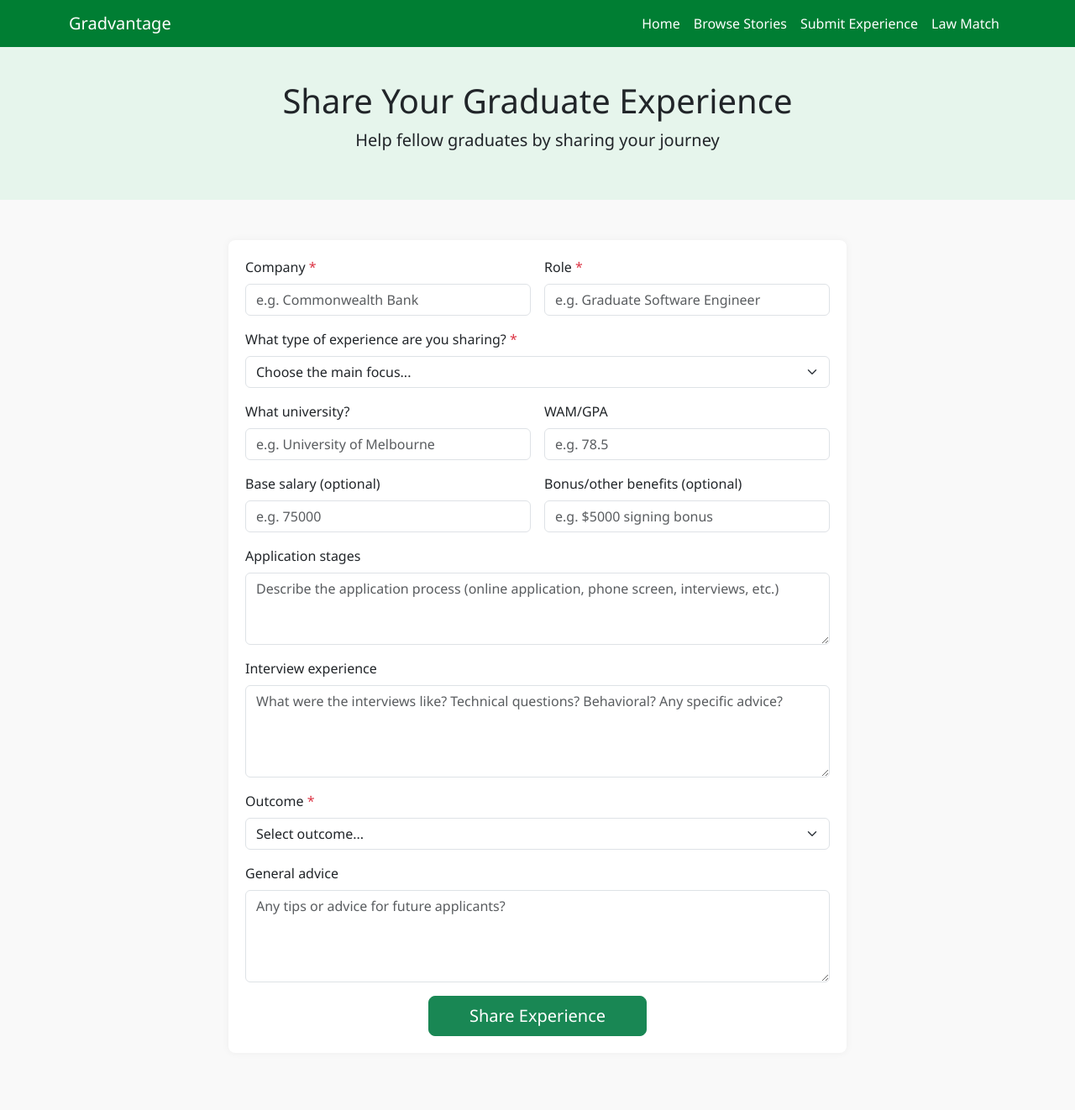
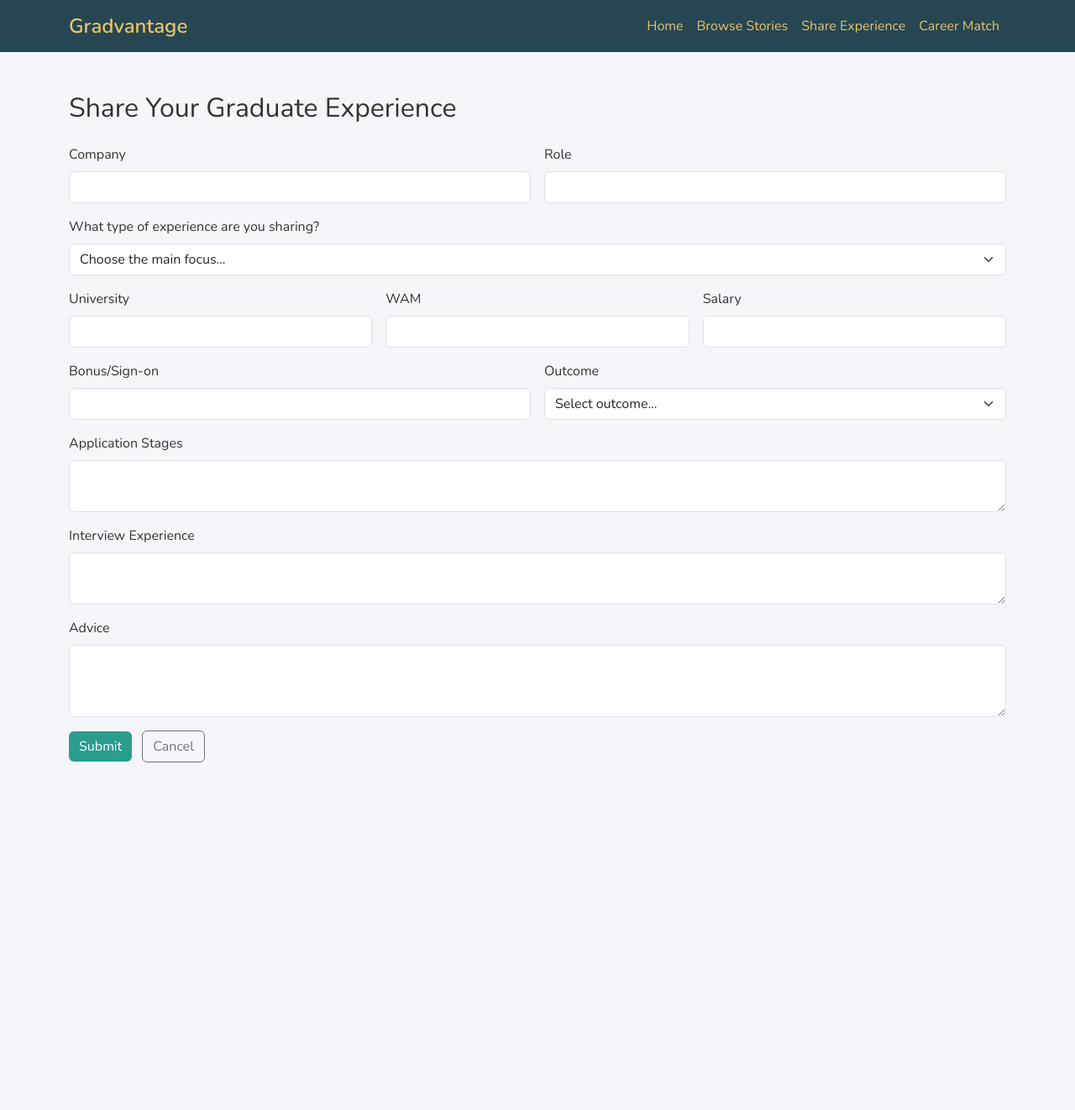
Before and after one commit to marlygme/grad-olliescott, a Flask app: page /submit in a window 1280 px wide. Shown: the whole page at 84% size. After the commit the page ends 908 px from the top, so only its background shows below. Run offline with Flask 3, Linux system fonts and the light colour scheme.

Commit message:
Assistant checkpoint: Updated templates with modern design and styling
Assistant generated file changes:
- templates/base.html: Update base template with modern design
- templates/submit.html: Update submit form with modern design and styling, Update form fields to match new design

---

User prompt:

use this

Replit-Commit-Author: Assistant
Replit-Commit-Session-Id: 8eabebea-d98e-4c7b-9425-31b41ec1f396

```diff
--- a/templates/base.html
+++ b/templates/base.html
@@ -3,45 +3,89 @@
 <html lang="en">
 <head>
   <meta charset="UTF-8">
+  <meta name="viewport" content="width=device-width, initial-scale=1">
   <title>{% block title %}Gradvantage{% endblock %}</title>
+  <!-- Use a clean, modern font -->
+  <link href="https://fonts.googleapis.com/css2?family=Nunito:wght@400;600&display=swap" rel="stylesheet">
   <link href="https://cdn.jsdelivr.net/npm/bootstrap@5.3.2/dist/css/bootstrap.min.css" rel="stylesheet">
   <style>
     body {
-      font-family: 'Segoe UI', sans-serif;
-      background-color: #f9f9f9;
+      font-family: 'Nunito', sans-serif;
+      background-color: #f5f6fa;
+      color: #333;
     }
     .navbar {
-      background-color: #007e33;
+      background-color: #264653;
     }
-    .navbar-brand, .nav-link, .btn {
-      color: #fff !important;
+    .navbar-brand {
+      font-weight: 600;
+      font-size: 1.5rem;
+      color: #e9c46a !important;
+    }
+    .nav-link {
+      color: #e9c46a !important;
+      font-weight: 500;
+    }
+    .btn-primary {
+      background-color: #2a9d8f;
+      border: none;
+    }
+    .btn-outline-primary {
+      color: #2a9d8f;
+      border-color: #2a9d8f;
     }
     .hero {
-      background: #e6f5ec;
-      padding: 40px 20px;
+      background: linear-gradient(135deg, #2a9d8f 0%, #264653 100%);
+      color: #fff;
+      padding: 4rem 1rem;
       text-align: center;
     }
-    .job-card {
-      background: white;
+    .hero h1 {
+      font-size: 2.5rem;
+      margin-bottom: 1rem;
+    }
+    .hero p {
+      font-size: 1.1rem;
+      margin-bottom: 2rem;
+    }
+    .card-custom {
+      border: none;
       border-radius: 8px;
-      padding: 20px;
-      margin-bottom: 20px;
-      box-shadow: 0 0 10px rgba(0,0,0,0.05);
+      box-shadow: 0 4px 12px rgba(0,0,0,0.05);
+      transition: transform 0.15s ease;
+    }
+    .card-custom:hover {
+      transform: translateY(-4px);
+    }
+    .card-title {
+      font-weight: 600;
+      color: #264653;
+    }
+    .badge-offer {
+      background-color: #2a9d8f;
+    }
+    .badge-rejected {
+      background-color: #e76f51;
+    }
+    .badge-ghosted {
+      background-color: #aaaaaa;
     }
     {% block extra_css %}{% endblock %}
   </style>
 </head>
 <body>
-
 <nav class="navbar navbar-expand-lg">
   <div class="container">
     <a class="navbar-brand" href="/">Gradvantage</a>
-    <div class="collapse navbar-collapse">
+    <button class="navbar-toggler" type="button" data-bs-toggle="collapse" data-bs-target="#navMenu">
+      <span class="navbar-toggler-icon"></span>
+    </button>
+    <div class="collapse navbar-collapse" id="navMenu">
       <ul class="navbar-nav ms-auto">
         <li class="nav-item"><a class="nav-link" href="/">Home</a></li>
         <li class="nav-item"><a class="nav-link" href="/stories">Browse Stories</a></li>
-        <li class="nav-item"><a class="nav-link" href="/submit">Submit Experience</a></li>
-        <li class="nav-item"><a class="nav-link" href="/law-match">Law Match</a></li>
+        <li class="nav-item"><a class="nav-link" href="/submit">Share Experience</a></li>
+        <li class="nav-item"><a class="nav-link" href="/law-match">Career Match</a></li>
       </ul>
     </div>
   </div>
@@ -49,5 +93,6 @@
 
 {% block content %}{% endblock %}
 
+<script src="https://cdn.jsdelivr.net/npm/bootstrap@5.3.2/dist/js/bootstrap.bundle.min.js"></script>
 </body>
 </html>
--- a/templates/submit.html
+++ b/templates/submit.html
@@ -3,31 +3,19 @@
 {% block title %}Share Your Experience - Gradvantage{% endblock %}
 
 {% block content %}
-<div class="hero">
-  <div class="container">
-    <h1>Share Your Graduate Experience</h1>
-    <p class="lead">Help fellow graduates by sharing your journey</p>
+<div class="container my-5">
+  <h2 class="mb-4">Share Your Graduate Experience</h2>
+  <form method="POST" class="row g-3">
+            <div class="col-md-6">
+      <label class="form-label">Company</label>
+      <input name="company" class="form-control" required>
     </div>
+    <div class="col-md-6">
+      <label class="form-label">Role</label>
+      <input name="role" class="form-control" required>
     </div>
-
-<div class="container my-5">
-  <div class="row justify-content-center">
-    <div class="col-lg-8">
-      <div class="job-card">
-        <form method="POST">
-          <div class="row g-3">
-            <div class="col-md-6">
-              <label class="form-label">Company <span class="text-danger">*</span></label>
-              <input name="company" class="form-control" placeholder="e.g. Commonwealth Bank" required>
-            </div>
-
-            <div class="col-md-6">
-              <label class="form-label">Role <span class="text-danger">*</span></label>
-              <input name="role" class="form-control" placeholder="e.g. Graduate Software Engineer" required>
-            </div>
-
     <div class="col-12">
-              <label class="form-label">What type of experience are you sharing? <span class="text-danger">*</span></label>
+      <label class="form-label">What type of experience are you sharing?</label>
       <select name="experience_type" class="form-select" required>
         <option value="">Choose the main focus...</option>
         <option value="Interview Process">Interview Process & Questions</option>
@@ -38,39 +26,24 @@
         <option value="Overall Experience">Overall Experience & Advice</option>
       </select>
     </div>
-
+    <div class="col-md-4">
+      <label class="form-label">University</label>
+      <input name="university" class="form-control">
+    </div>
+    <div class="col-md-4">
+      <label class="form-label">WAM</label>
+      <input name="wam" class="form-control" type="number" step="0.1">
+    </div>
+    <div class="col-md-4">
+      <label class="form-label">Salary</label>
+      <input name="salary" class="form-control" type="number">
+    </div>
     <div class="col-md-6">
-              <label class="form-label">What university?</label>
-              <input name="university" class="form-control" placeholder="e.g. University of Melbourne">
+      <label class="form-label">Bonus/Sign-on</label>
+      <input name="bonus" class="form-control">
     </div>
-
     <div class="col-md-6">
-              <label class="form-label">WAM/GPA</label>
-              <input name="wam" class="form-control" placeholder="e.g. 78.5">
-            </div>
-
-            <div class="col-md-6">
-              <label class="form-label">Base salary (optional)</label>
-              <input name="salary" type="number" class="form-control" placeholder="e.g. 75000">
-            </div>
-
-            <div class="col-md-6">
-              <label class="form-label">Bonus/other benefits (optional)</label>
-              <input name="bonus" class="form-control" placeholder="e.g. $5000 signing bonus">
-            </div>
-
-            <div class="col-12">
-              <label class="form-label">Application stages</label>
-              <textarea name="application_stages" class="form-control" rows="3" placeholder="Describe the application process (online application, phone screen, interviews, etc.)"></textarea>
-            </div>
-
-            <div class="col-12">
-              <label class="form-label">Interview experience</label>
-              <textarea name="interview_experience" class="form-control" rows="4" placeholder="What were the interviews like? Technical questions? Behavioral? Any specific advice?"></textarea>
-            </div>
-
-            <div class="col-12">
-              <label class="form-label">Outcome <span class="text-danger">*</span></label>
+      <label class="form-label">Outcome</label>
       <select name="outcome" class="form-select" required>
         <option value="">Select outcome...</option>
         <option value="Success">Got the job! 🎉</option>
@@ -79,19 +52,22 @@
         <option value="In Progress">Still in process</option>
       </select>
     </div>
-
     <div class="col-12">
-              <label class="form-label">General advice</label>
-              <textarea name="advice" class="form-control" rows="4" placeholder="Any tips or advice for future applicants?"></textarea>
+      <label class="form-label">Application Stages</label>
+      <textarea name="application_stages" class="form-control" rows="2"></textarea>
     </div>
-
-            <div class="col-12 text-center">
-              <button type="submit" class="btn btn-success btn-lg px-5">Share Experience</button>
+    <div class="col-12">
+      <label class="form-label">Interview Experience</label>
+      <textarea name="interview_experience" class="form-control" rows="2"></textarea>
     </div>
+    <div class="col-12">
+      <label class="form-label">Advice</label>
+      <textarea name="advice" class="form-control" rows="3"></textarea>
+    </div>
+    <div class="col-12">
+      <button type="submit" class="btn btn-primary">Submit</button>
+      <a href="/" class="btn btn-outline-secondary ms-2">Cancel</a>
     </div>
   </form>
 </div>
-    </div>
-  </div>
-</div>
 {% endblock %}
```
Lines whose indentation alone changed are shown as unchanged.
